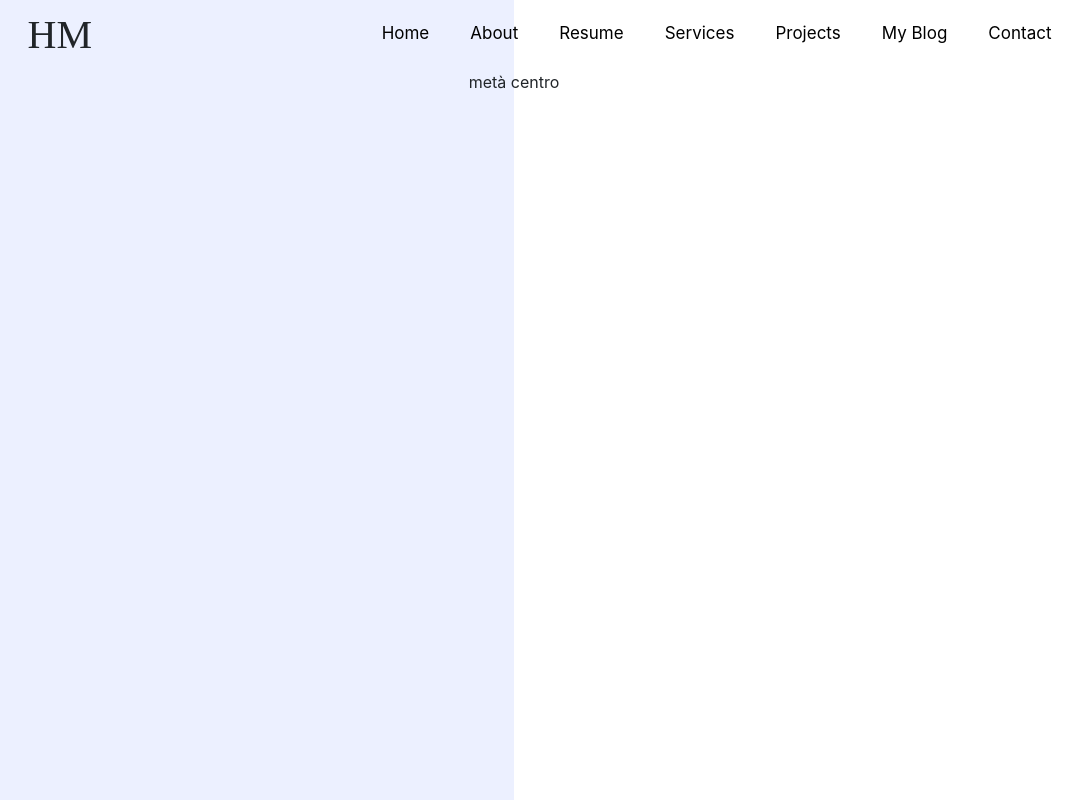
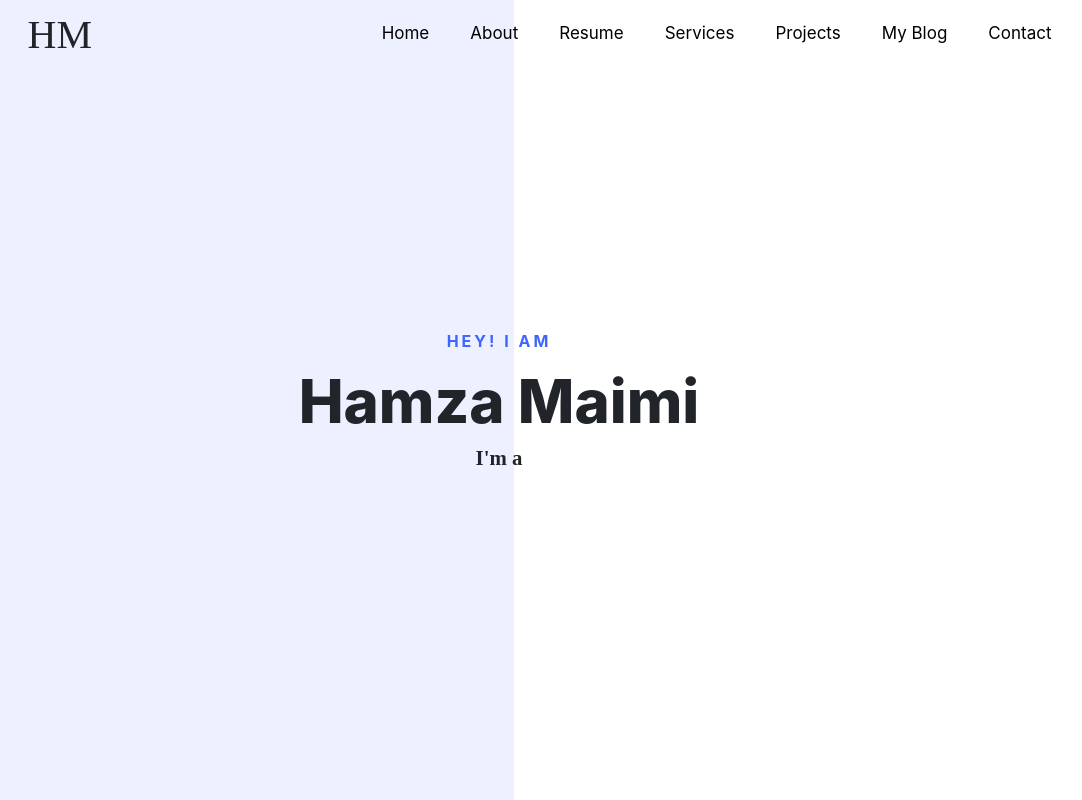
Before and after one commit to hamzamaimi/personalPortfolio, a React (Create React App) app: page / in a window 1280 px wide. Shown: the whole page, without its empty margins (126-1208 px from the left). Built offline with nearby package versions, Linux system fonts and the light colour scheme; a web font is replaced by a local one.

Commit message:
finito slider

```diff
--- /dev/null
+++ b/src/components/Rhombus.js
@@ -0,0 +1,11 @@
+import React from "react";
+
+const Rhombus = () => {
+    return (
+        <>
+            <div id="rhombus"></div>
+        </>
+    )
+}
+
+export default Rhombus;
--- a/src/components/Slider.js
+++ b/src/components/Slider.js
@@ -2,6 +2,7 @@ import React from "react";
 import { useEffect, useState } from "react";
 import $ from 'jquery'
 
+import Rhombus from "./Rhombus";
 const Slider = () => {
     let [sliderHeight, setSliderHeight] = useState(null);
 
@@ -16,14 +17,83 @@ const Slider = () => {
         console.log(sliderHeight)
     }, [sliderHeight])
 
+
+    var TxtType = function (el, toRotate, period) {
+        this.toRotate = toRotate;
+        this.el = el;
+        this.loopNum = 0;
+        this.period = parseInt(period, 10) || 2000;
+        this.txt = '';
+        this.tick();
+        this.isDeleting = false;
+    };
+
+    TxtType.prototype.tick = function () {
+        var i = this.loopNum % this.toRotate.length;
+        var fullTxt = this.toRotate[i];
+
+        if (this.isDeleting) {
+            this.txt = fullTxt.substring(0, this.txt.length - 1);
+        } else {
+            this.txt = fullTxt.substring(0, this.txt.length + 1);
+        }
+
+        this.el.innerHTML = '<span class="wrap">' + this.txt + '</span>';
+
+        var that = this;
+        var delta = 200 - Math.random() * 100;
+
+        if (this.isDeleting) { delta /= 2; }
+
+        if (!this.isDeleting && this.txt === fullTxt) {
+            delta = this.period;
+            this.isDeleting = true;
+        } else if (this.isDeleting && this.txt === '') {
+            this.isDeleting = false;
+            this.loopNum++;
+            delta = 500;
+        }
+
+        setTimeout(function () {
+            that.tick();
+        }, delta);
+    };
+
+    window.onload = function () {
+        var elements = document.getElementsByClassName('typewrite');
+        for (var i = 0; i < elements.length; i++) {
+            var toRotate = elements[i].getAttribute('data-type');
+            var period = elements[i].getAttribute('data-period');
+            if (toRotate) {
+                new TxtType(elements[i], JSON.parse(toRotate), period);
+            }
+        }
+        // INJECT CSS
+        var css = document.createElement("style");
+        css.type = "text/css";
+        css.innerHTML = ".typewrite > .wrap { border-right: 0.08em solid #fff}";
+        document.body.appendChild(css);
+    };
+
+
     if (sliderHeight) {
         return (
             <>
                 <div style={sliderHeight} id="sliderChild" className="container-fluid">
-                    <div className="row align-self-center">
-                        <div className="col-lg-4"></div>
-                        <div className="col-lg-4 text-center">metà centro</div>
-                        <div className="col-lg-4"></div>
+                    <div className="row h-100">
+                        <div className="h-100 row w-100">
+                            <div className="col-lg-4 col-xl-2"></div>
+                            <div id="sliderContent" className="col-lg-4 col-xl-8 text-center align-self-center">
+                                <div id="sliderGreetening" className="text-center">HEY! I AM</div>
+                                <div id="sliderMyName" className="text-center">Hamza Maimi</div>
+                                <span > <h2 id="testoFisso">I'm a </h2></span>
+                                <span id="testoVariabile" href="#" className="typewrite" data-period="500" data-type='[ "Frontend Developer!", "Backend Developer!", "Blogger!", "Coding Lover!" ]'>
+                                    <span className="wrap"></span>
+
+                                </span>
+                            </div>
+                            <div className="col-lg-4 col-xl-2"></div>
+                        </div>
                     </div>
                 </div>
             </>
--- a/src/index.css
+++ b/src/index.css
@@ -61,6 +61,38 @@ a:hover:after {
 .nav-link:hover {
   color: inherit;
 }
+#testoVariabile {
+  cursor: pointer;
+  text-decoration: underline;
+  font-size: 3rem;
+  color: #3f64ff;
+  font-weight: bolder;
+}
+#testoFisso {
+  font-weight: bolder;
+  font-size: 3rem;
+  font-family: cursive;
+}
+#sliderGreetening {
+  font-weight: bolder;
+  font-size: 28px;
+  color: #3f64ff;
+  line-height: 28.8px;
+  letter-spacing: 3px;
+}
+#sliderMyName {
+  font-size: 70px;
+  font-weight: 800;
+}
+#sliderContent {
+  margin-bottom: 5%;
+}
+#rhombus {
+  background: #ecf0ff;
+  height: 100px;
+  width: 100;
+  transform: rotate(45deg);
+}
 
 /* X-Small devices (portrait phones, less than 576px) */
 @media (max-width: 575.98px) {
@@ -68,6 +100,9 @@ a:hover:after {
 
 /* Small devices (landscape phones, less than 768px) */
 @media (max-width: 767.98px) {
+  #sliderContent {
+    margin-bottom: 10%;
+  }
 }
 
 /* Medium devices (tablets, less than 992px) */
@@ -96,6 +131,32 @@ a:hover:after {
 
 /* X-Large devices (large desktops, less than 1400px) */
 @media (max-width: 1399.98px) {
+  #testoVariabile {
+    cursor: pointer;
+    text-decoration: underline;
+    font-size: 2rem;
+    color: #3f64ff;
+    font-weight: bolder;
+  }
+  #testoFisso {
+    font-weight: bolder;
+    font-size: 1.3rem;
+    font-family: cursive;
+  }
+  #sliderGreetening {
+    font-weight: bolder;
+    font-size: 16px;
+    color: #3f64ff;
+    line-height: 28.8px;
+    letter-spacing: 3px;
+  }
+  #sliderMyName {
+    font-size: 60px;
+    font-weight: 800;
+  }
+  #sliderContent {
+    margin-bottom: 5%;
+  }
 }
 
 /* // Small devices (landscape phones, 576px and up) */
```
